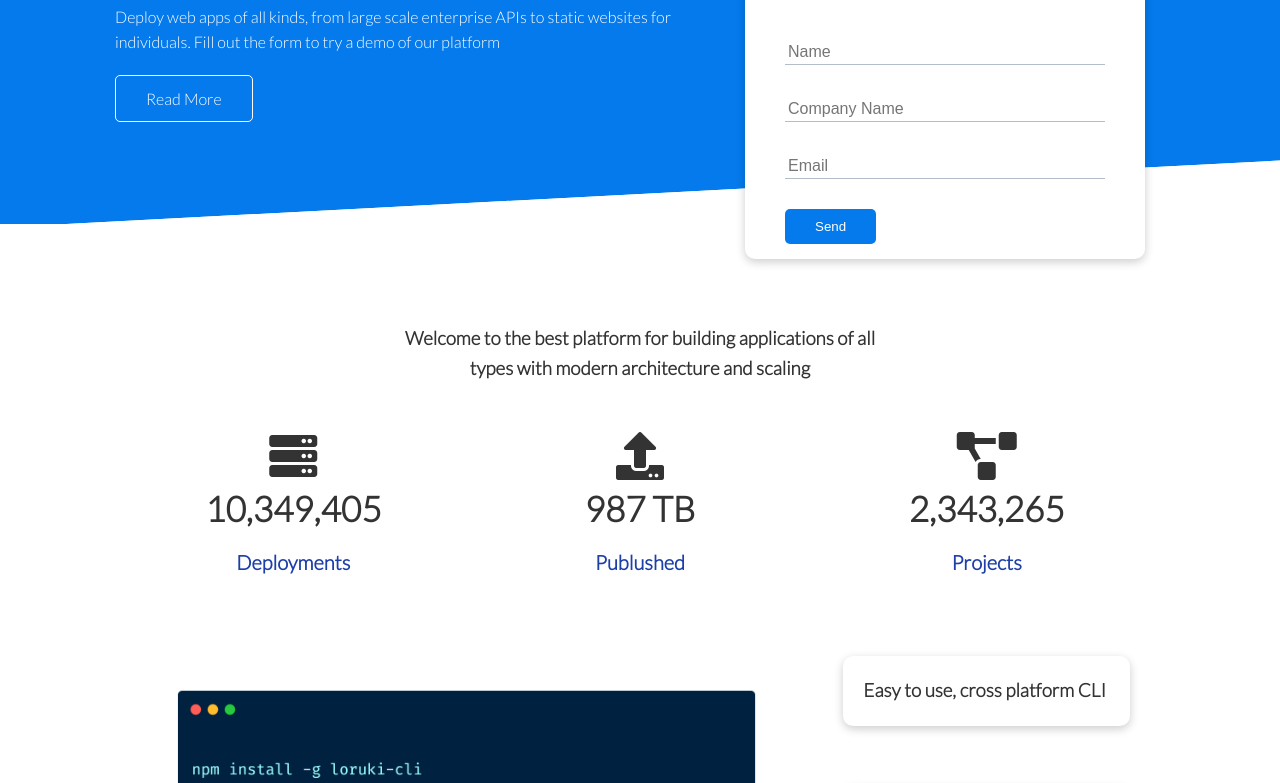
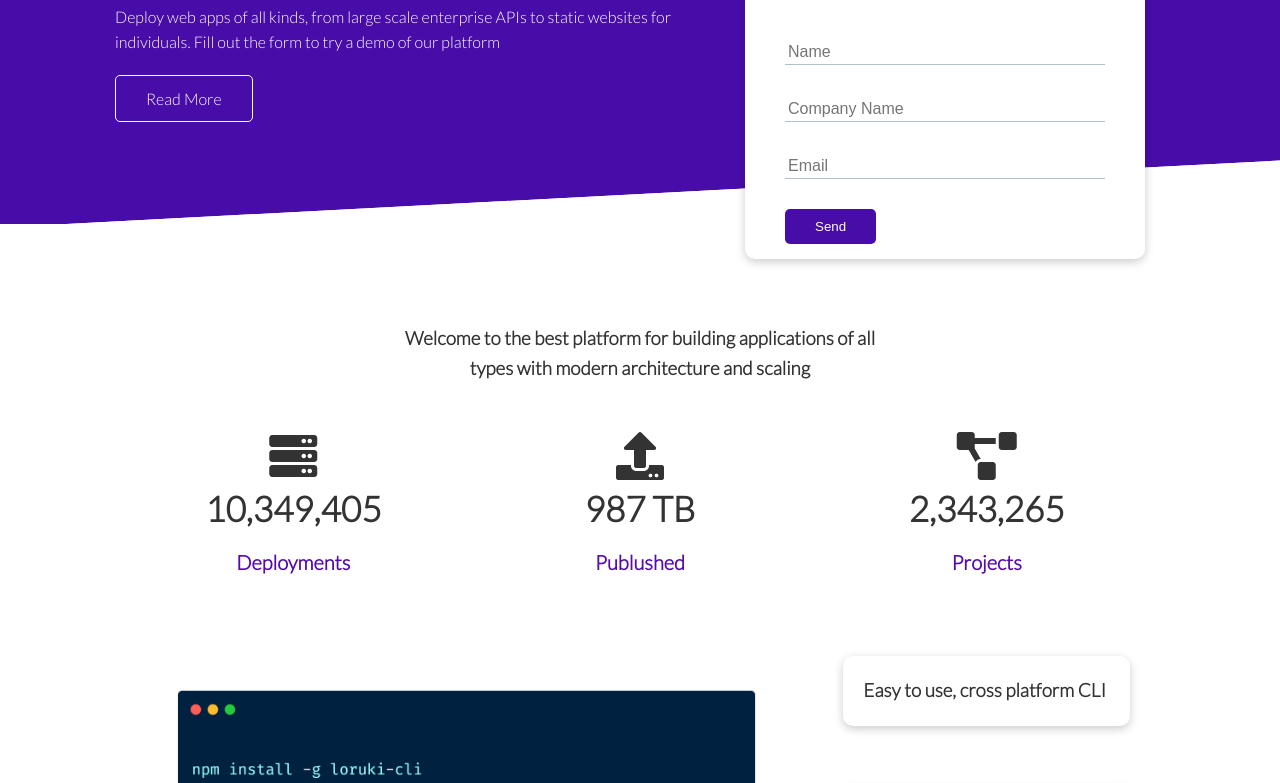
Before and after one commit to alive2020/responsive_grid_flexbox_web, a plain HTML site: page index.html in a window 1280 px wide. Shown: the part 246-1029 px from the top of the page. Drawn offline with Linux system fonts and the light colour scheme.

Commit message:
changed color

```diff
--- a/css/app.css
+++ b/css/app.css
@@ -1,9 +1,9 @@
 @import url('https://fonts.googleapis.com/css2?family=Lato:wght@300&display=swap');
 
 :root {
-    --primary-color: #047aed;
-    --secondary-color: #1c3fa8;
-    --dark-color: #002240;
+    --primary-color: #480ca8;
+    --secondary-color: #560bad;
+    --dark-color: #240046;
     --light-color: #f4f4f4;
     --success-color: #5cb85c;
     --error-color: #d9534f;
```
